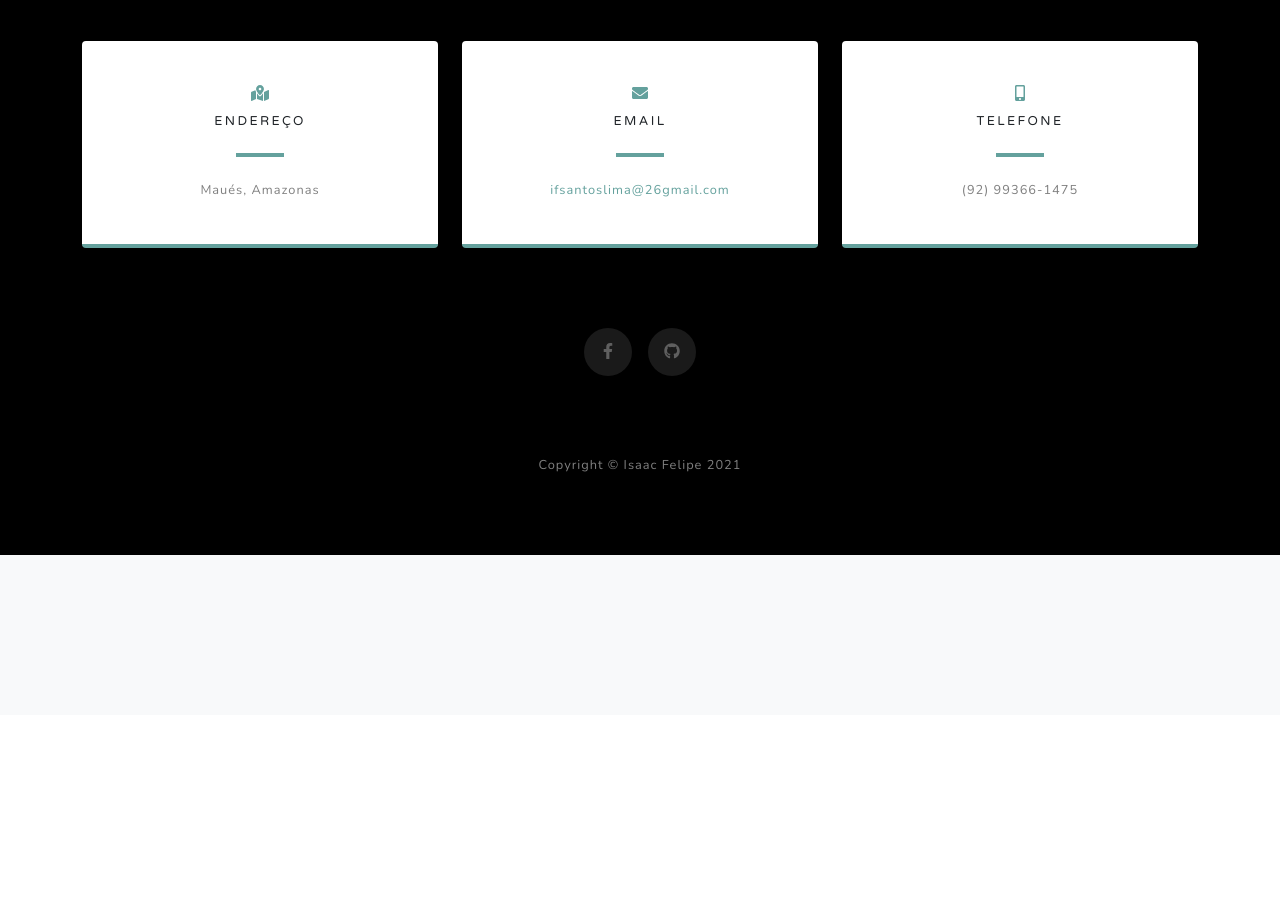
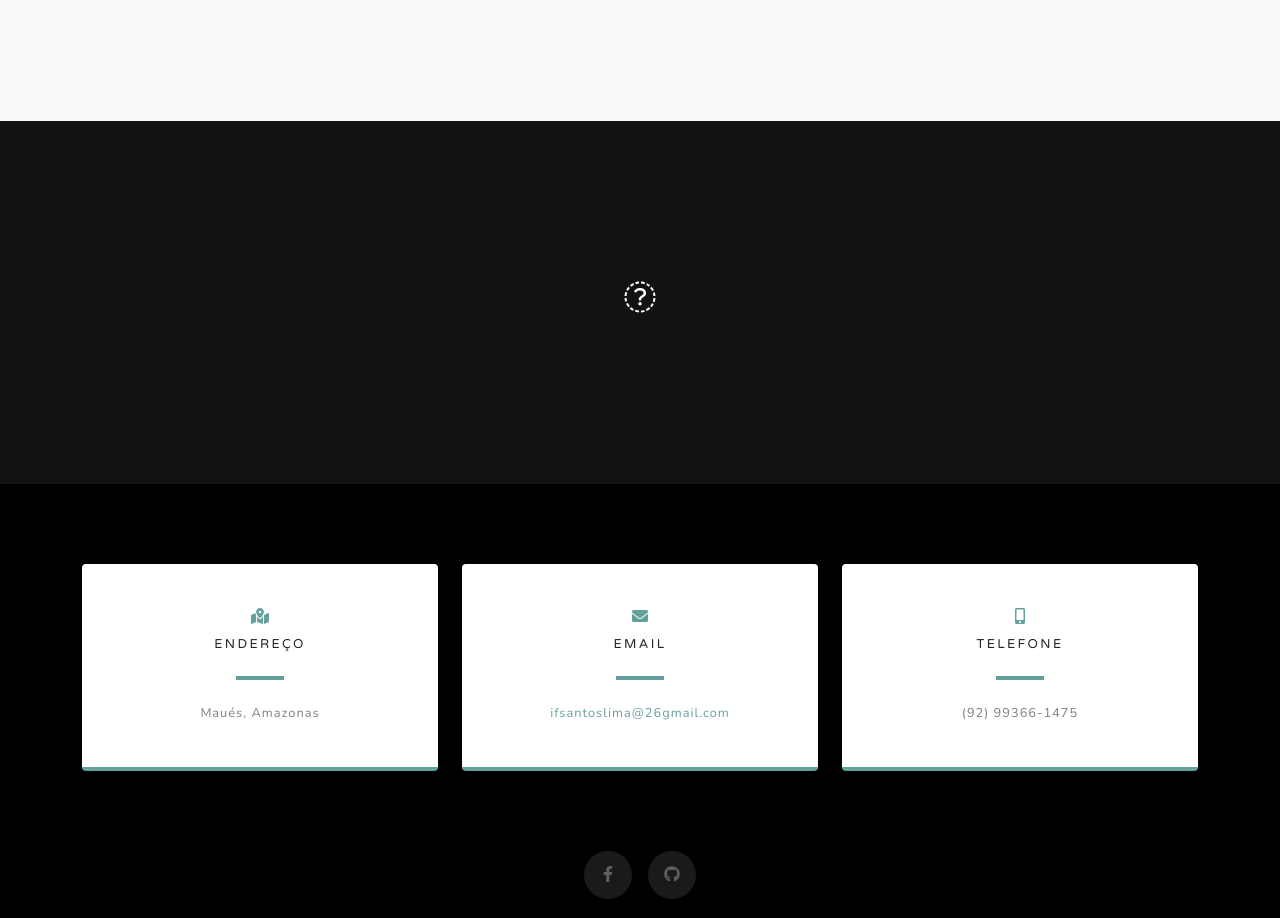
Before and after one commit to isaacfelipe1/perfil-Oficial, a plain HTML site: page index.html in a window 1280 px wide. Shown: the part 3900-4818 px from the top of the page. Before the commit the page ends 4615 px from the top, so only its background shows below. Drawn offline with nearby package versions, Linux system fonts and the light colour scheme.

Commit message:
modifique02

```diff
--- a/index.html
+++ b/index.html
@@ -102,6 +102,17 @@
                     </div>
                 </div>
             </div>
+        </section>
+        <!-- Signup-->
+        <section class="signup-section" id="signup">
+          <div class="container">
+                <div class="row">
+                    <div class="col-md-10 col-lg-8 mx-auto text-center">
+                        <i class="far fa-paper-plane fa-2x mb-2 text-white">Contato</i>
+                    </div>
+                </div>
+            </div>
+        </section>
         <!-- Contact-->
         <section class="contact-section bg-black">
             <div class="container">
```
